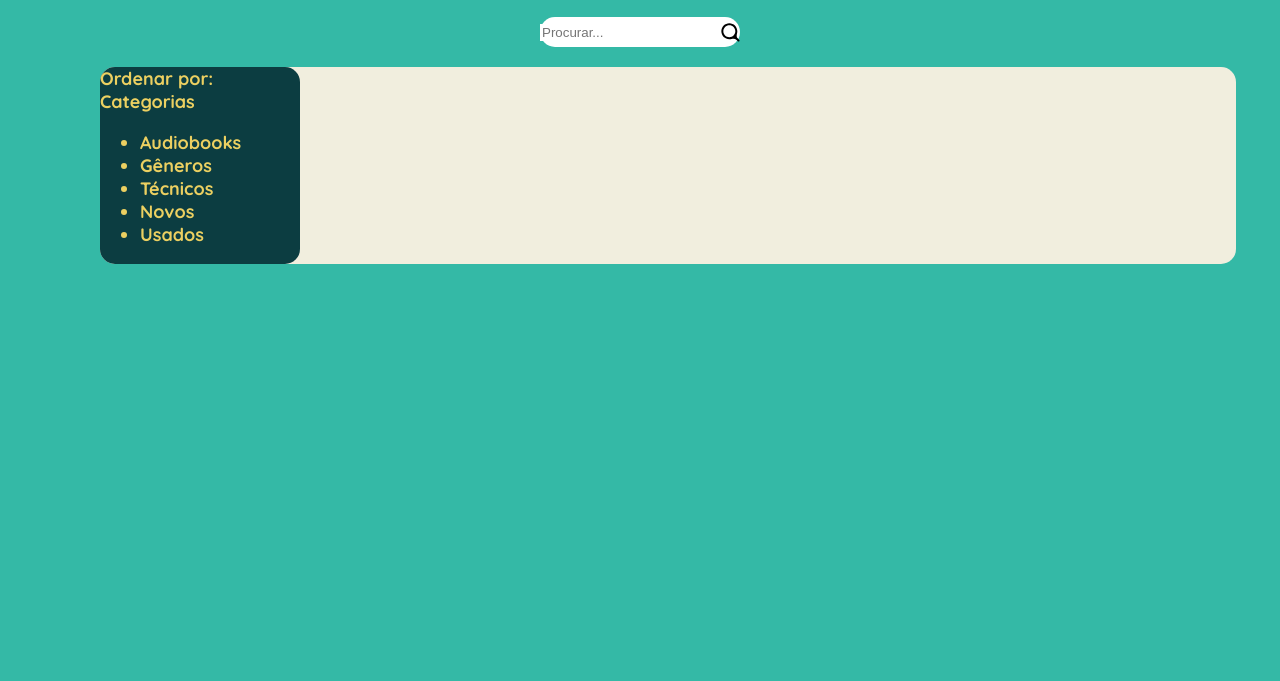
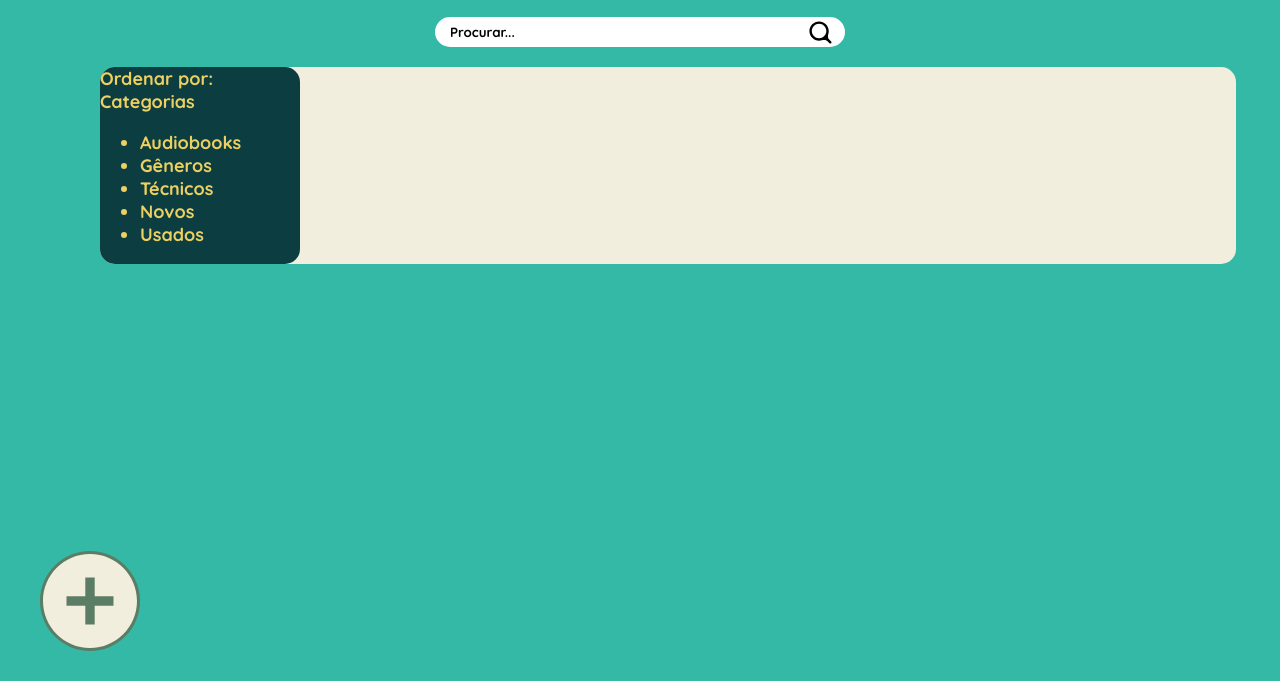
Before and after one commit to viniciusna/prototype-implementation, a plain HTML site: page index.html in a window 1280 px wide. Shown: the part 119-800 px from the top of the page. Drawn offline with Linux system fonts and the light colour scheme.

Commit message:
Search button e botao +

```diff
--- a/index.html
+++ b/index.html
@@ -76,6 +76,15 @@
         <section id='products'>
 
         </section>
+
+
     </main>
+
+    <section id="buttonsales">
+        <svg width="100" height="100" viewBox="0 0 100 100" fill="none" xmlns="http://www.w3.org/2000/svg">
+            <circle cx="50" cy="50" r="50" fill="#5C7D65"/>
+            <path d="M50 3C24.0842 3 3 24.0842 3 50C3 75.9158 24.0842 97 50 97C75.9158 97 97 75.9158 97 50C97 24.0842 75.9158 3 50 3ZM73.5 54.7H54.7V73.5H45.3V54.7H26.5V45.3H45.3V26.5H54.7V45.3H73.5V54.7Z" fill="#F1EEDE"/>
+        </svg>
+    </section>
 </body>
 </html>
--- a/styles.css
+++ b/styles.css
@@ -24,21 +24,31 @@ header {
 }
 
     #search div {
-        width: 200px;
+        width: 30%;
+        padding: 1%;
         background: #fff;
-        border-radius: 15px;
+        border-radius: 25px;
         display: flex;
-        justify-content: center;
+        justify-content: space-between;
         align-items: center;
     }
 
     #input-search {
         border: none;
+        background: none;
+    }
+
+    #input-search::placeholder {
+        border: none;
+        background: none;
+        font-family: Quicksand;
+        color: black;
     }
 
         #input-search:focus {
             box-shadow: 0;
             outline: 0;
+            font-family: Quicksand;
         }
 
 main {
@@ -57,4 +67,11 @@ main {
         font: bold 18px Quicksand;
     }
 
+
+    section#buttonsales svg {
+        position: fixed;
+        bottom: 30px;
+        left: 40px;
+    }
+
     #products {}
```
